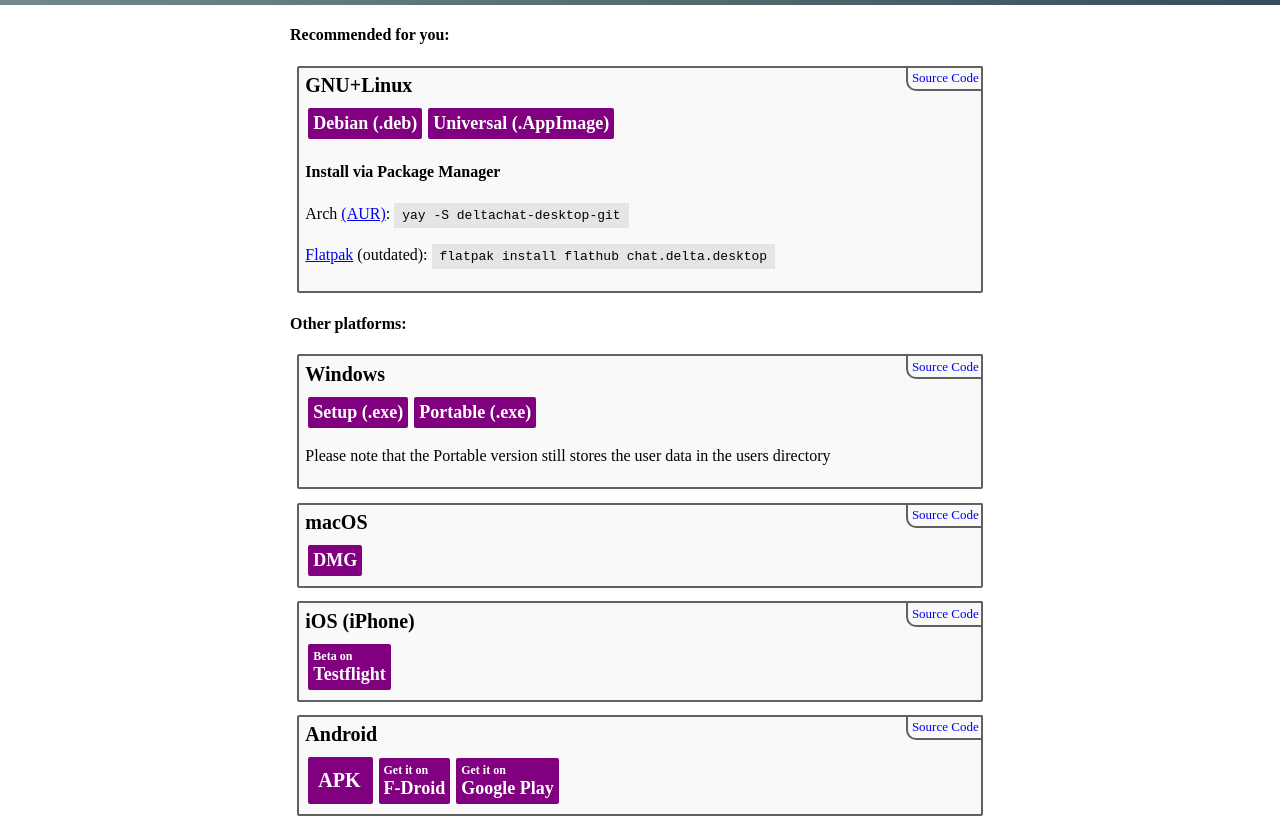
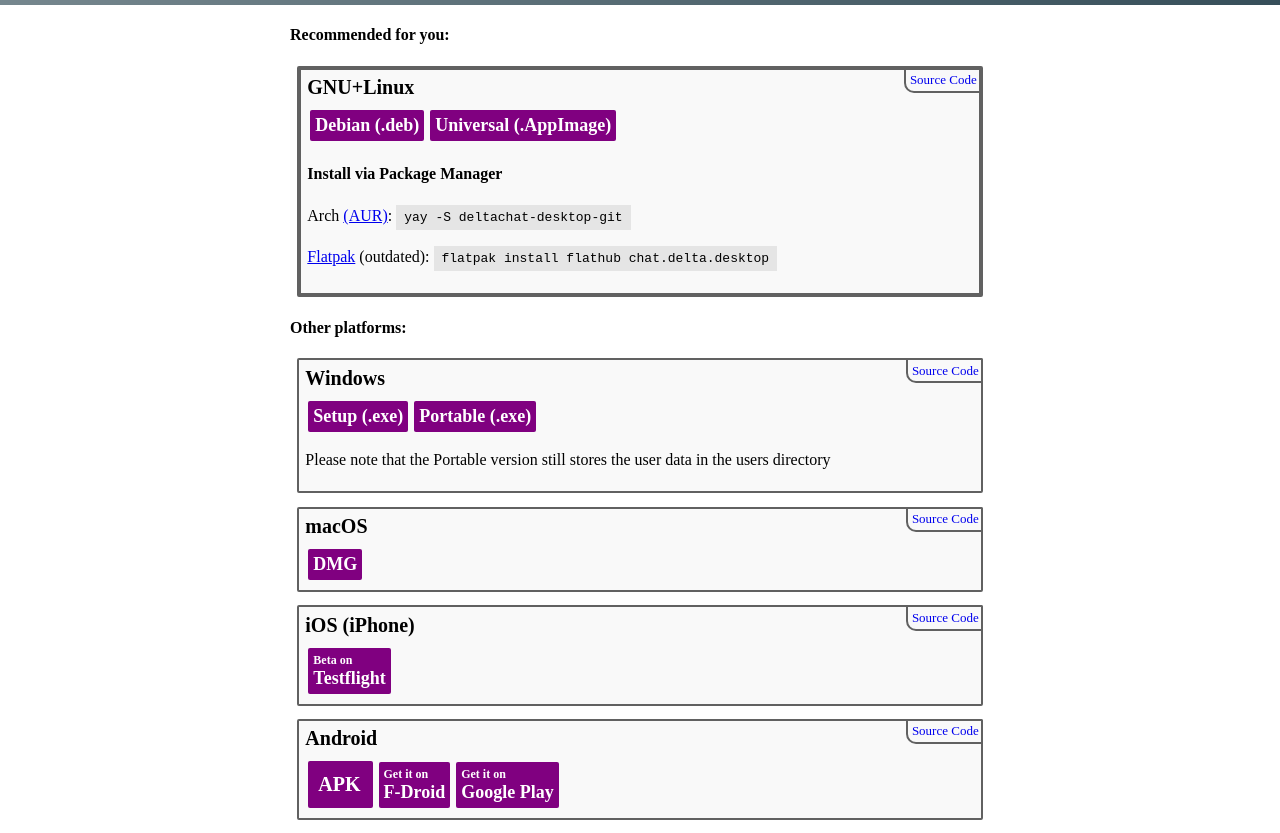
Before and after one commit to deltachat/get.delta.chat, a website: page src/index.html in a window 1280 px wide. Shown: the part 43-876 px from the top of the page. Drawn offline with Linux system fonts and the light colour scheme.

Commit message:
make border on recomended bigger

```diff
--- a/src/style.css
+++ b/src/style.css
@@ -41,6 +41,9 @@
     padding: 0 4pt;
 }
 
+#recommend > .box {
+    border: 4px solid var(--border-color);
+}
 
 .box {
     border: 2px solid var(--border-color);
```
